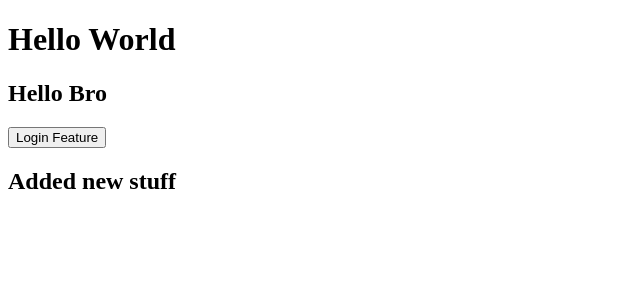
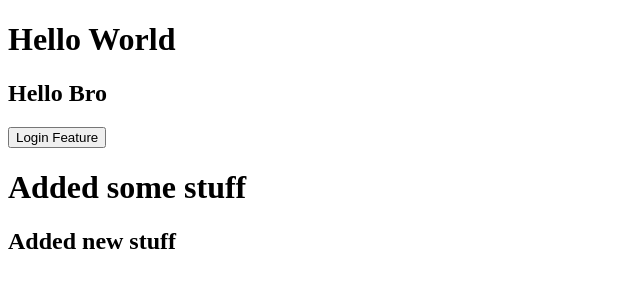
Before and after one commit to CoderEnthusiastic/GreatLearning, a plain HTML site: page index.html in a window 1280 px wide. Shown: the whole page, without its empty margins (0-640 px from the left). Drawn offline with Linux system fonts and the light colour scheme.

Commit message:
added both lines

```diff
--- a/index.html
+++ b/index.html
@@ -9,6 +9,7 @@
     <h1>Hello World</h1>
     <h2>Hello Bro</h2>
     <button id="btn">Login Feature</button>
+    <h1>Added some stuff</h1>
     <h2>Added new stuff</h2>
 </body>
 </html>
```
